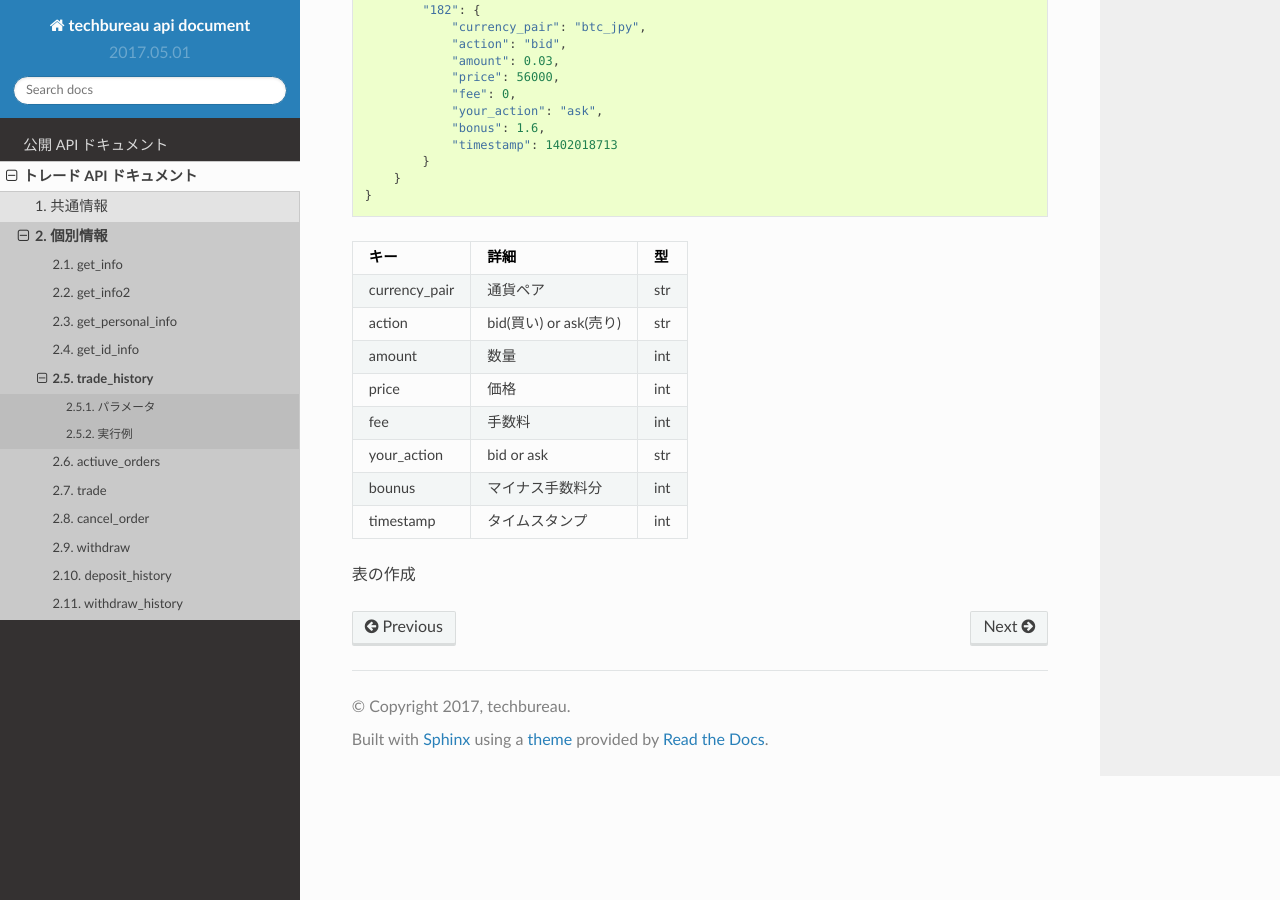
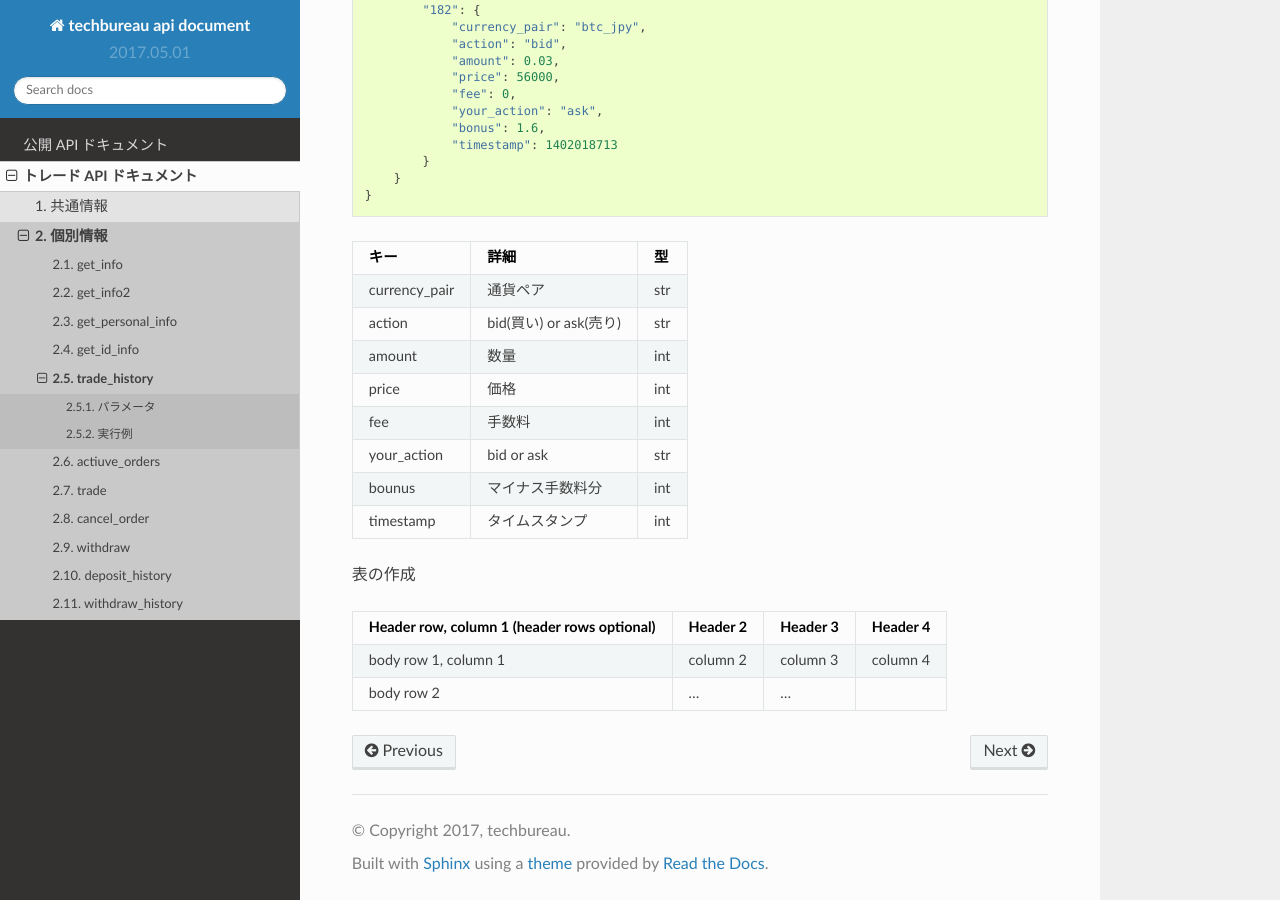
Before and after one commit to techbureau/api-doc, a Sphinx documentation site: the page built from docs/trade/2_individual/5_trade_history.rst, in a window 1280 px wide and 900 px high, scrolled down 905 px. Built offline with Sphinx 7.4.7 and the Read the Docs theme 2.0.0, drawn with Linux system fonts in a browser that asks for light colours.

Commit message:
no message

```diff
--- a/docs/trade/2_individual/5_trade_history.rst
+++ b/docs/trade/2_individual/5_trade_history.rst
@@ -90,3 +90,13 @@
 | is_token      | No      | true：カウンターパーティトークンの情報を取得      |          |          |
 |               | No      | false：カウンターパーティトークン以外の情報を取得 |           |         |
 +---------------+---------+--------------------------------------------+----------+----------+
+
+
++------------------------+------------+----------+----------+
+| Header row, column 1   | Header 2   | Header 3 | Header 4 |
+| (header rows optional) |            |          |          |
++========================+============+==========+==========+
+| body row 1, column 1   | column 2   | column 3 | column 4 |
++------------------------+------------+----------+----------+
+| body row 2             | ...        | ...      |          |
++------------------------+------------+----------+----------+
```
